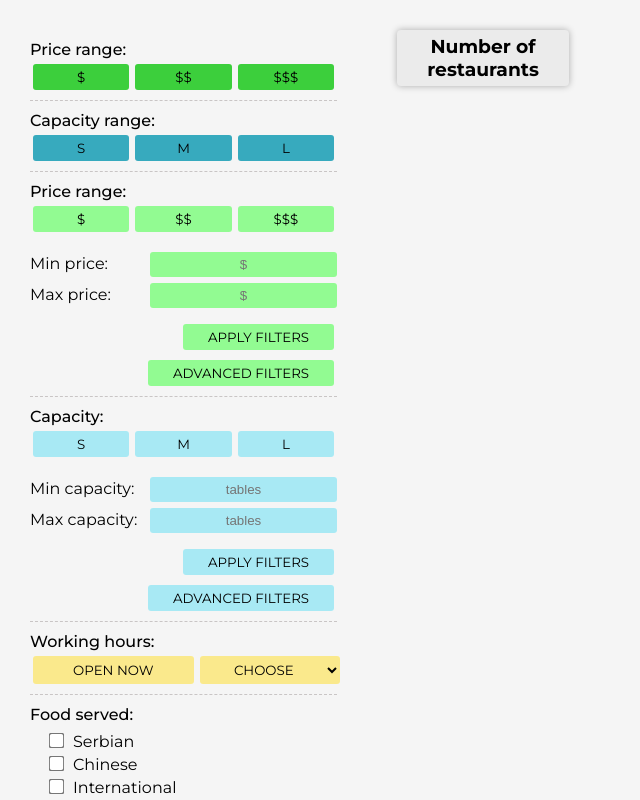
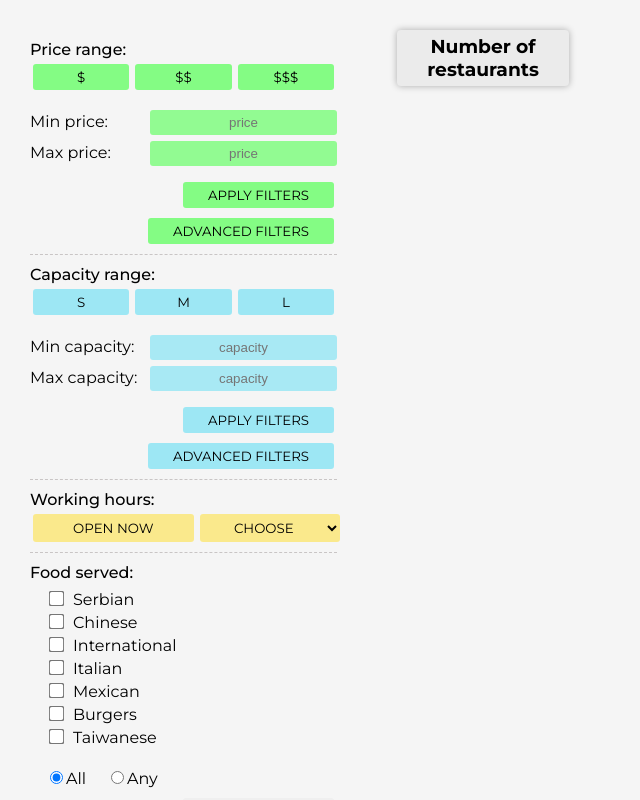
Before and after one commit to urosristanovic/restaurants-react, a React (Create React App) app: page / in a window 1280 px wide. Shown: the top 800 px of the page, without its empty margins (0-640 px from the left). Built offline with nearby package versions, Linux system fonts and the light colour scheme.

Commit message:
Range filters implemented

```diff
--- a/src/App.css
+++ b/src/App.css
@@ -81,12 +81,10 @@ p {
 }
 .btn-submit button {
   margin-top: 10px;
-  background-color: rgba(255, 131, 86, 0.719);
 }
 
 .btn-advanced button {
   margin-top: 10px;
-  background-color: rgba(255, 33, 33, 0.644);
 }
 #btns-price .active {
   background-color: rgb(60, 207, 60);
@@ -111,12 +109,9 @@ p {
   transition: all 0.3s;
 }
 .btn-submit button:hover {
-  background-color: rgb(219, 99, 55);
   transition: all 0.3s;
 }
 .btn-advanced button:hover {
-  background-color: rgb(255, 33, 33);
-
   transition: all 0.3s;
 }
 .btn-advanced,
@@ -273,16 +268,16 @@ button:hover .tooltiptext {
   visibility: visible;
 }
 .green {
+  background-color: rgba(95, 255, 95, 0.75);
+}
+.green:hover {
   background-color: rgb(60, 207, 60);
 }
-.green:hover {
-  background-color: rgba(95, 255, 95, 0.65);
-}
 .blue {
-  background-color: rgb(55, 170, 190);
+  background-color: rgba(128, 227, 245, 0.75);
 }
 .blue:hover {
-  background-color: rgba(128, 227, 245, 0.65);
+  background-color: rgb(55, 170, 190);
 }
 .number-of-restaurants {
   width: 70%;
--- a/src/App.js
+++ b/src/App.js
@@ -1,25 +1,16 @@
 import './App.css';
-import Capacity from './components/Capacity/capacity';
-import Price from './components/Price/price';
+import capacities from './assets/json/capacity.json';
+import prices from './assets/json/prices.json';
 import ServedFood from './components/Food/servedFood';
+import RangeFilter from './components/RangeFilter/rangeFilter';
 import Time from './components/Time/time';
-import RangeFilter from './components/RangeFilter/rangeFilter';
-
-import prices from './assets/json/prices.json';
-import capacities from './assets/json/capacity.json';
 
 function App() {
   return (
     <div className='container'>
       <section className='filter'>
-        <RangeFilter ranges={prices} color='green' heading='Price range' />
-        <RangeFilter
-          ranges={capacities}
-          color='blue'
-          heading='Capacity range'
-        />
-        <Price />
-        <Capacity />
+        <RangeFilter ranges={prices} color='green' title='price' />
+        <RangeFilter ranges={capacities} color='blue' title='capacity' />
         <Time />
         <ServedFood />
       </section>
--- /dev/null
+++ b/src/components/RangeFilter/form.jsx
@@ -0,0 +1,16 @@
+import React from 'react';
+import Input from './input';
+
+const Form = ({ color, title }) => {
+  return (
+    <form action='' id={`${title}-form`}>
+      <Input title={title} value='min' />
+      <Input title={title} value='max' />
+      <div className='btn-submit'>
+        <button className={color}>Apply filters</button>
+      </div>
+    </form>
+  );
+};
+
+export default Form;
--- /dev/null
+++ b/src/components/RangeFilter/input.jsx
@@ -0,0 +1,19 @@
+const Input = ({ title, value }) => {
+  const name = value.charAt(0).toUpperCase() + value.slice(1).toLowerCase();
+  return (
+    <div className={`${value}-wrapper`}>
+      <label htmlFor={`${value}-${title}`}>
+        {name} {title}:
+      </label>
+      <input
+        type='number'
+        name={`min-${title}`}
+        id={`min-${title}`}
+        placeholder={title}
+        required
+      />
+    </div>
+  );
+};
+
+export default Input;
--- a/src/components/RangeFilter/rangeFilter.jsx
+++ b/src/components/RangeFilter/rangeFilter.jsx
@@ -1,13 +1,22 @@
 import Button from './button';
+import Form from './form';
 
-const RangeFilter = ({ ranges, heading, color }) => {
+const RangeFilter = ({ ranges, title, color }) => {
+  const upperHeading =
+    title.charAt(0).toUpperCase() + title.slice(1).toLowerCase();
   return (
     <div className='filter-item'>
-      <p>{heading}:</p>
+      <p>{upperHeading} range:</p>
       <div className='btns'>
         {ranges.map(range => {
           return <Button key={range.id} range={range} color={color} />;
         })}
+      </div>
+
+      <Form color={color} title={title} />
+
+      <div className={'btn-advanced'}>
+        <button className={color}>Advanced filters</button>
       </div>
     </div>
   );
```
